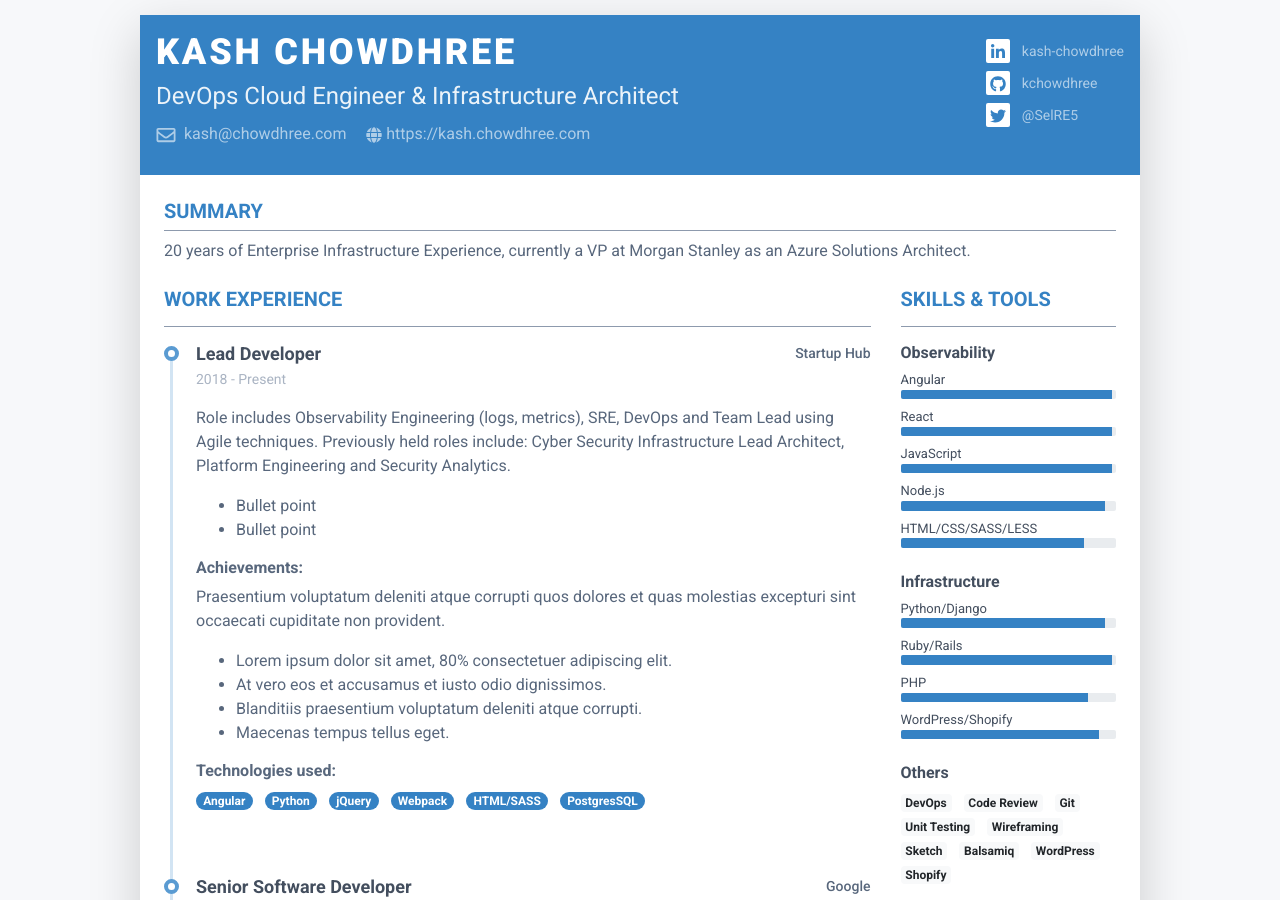
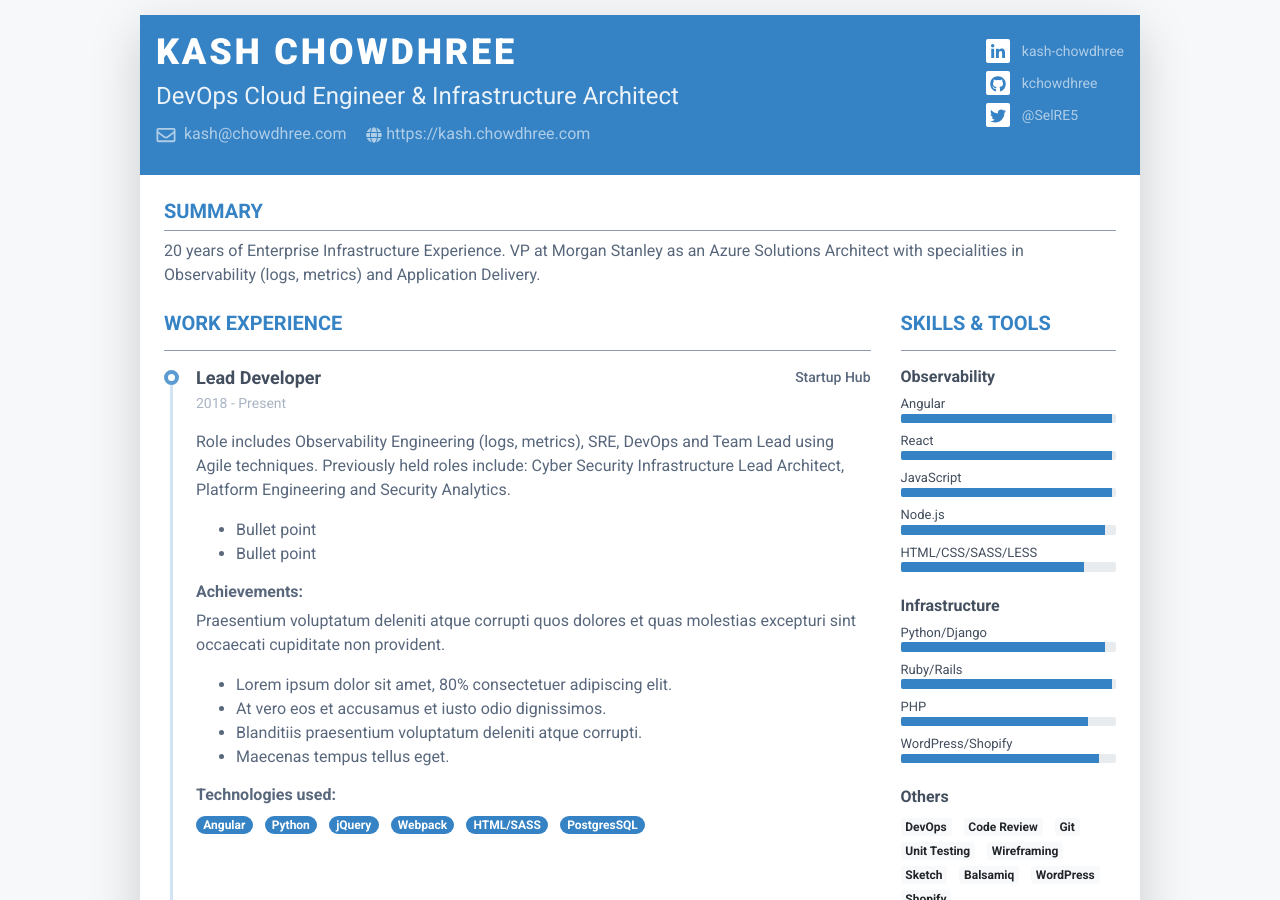
Before and after one commit to Hamy200/resume, a Jekyll site: the page built from index.markdown, in a window 1280 px wide and 900 px high. Built offline with Jekyll 4.4.1, drawn with Linux system fonts in a browser that asks for light colours; nearby versions of some CDN libraries.

Commit message:
Update data.yml

```diff
--- a/_data/data.yml
+++ b/_data/data.yml
@@ -30,7 +30,7 @@ interests:
     link:
 
 summary: |
-      20 years of Enterprise Infrastructure Experience, currently a VP at Morgan Stanley as an Azure Solutions Architect.
+      20 years of Enterprise Infrastructure Experience. VP at Morgan Stanley as an Azure Solutions Architect with specialities in Observability (logs, metrics) and Application Delivery.
 
 education:
   - degree: BSc (Hons) Economics
```
